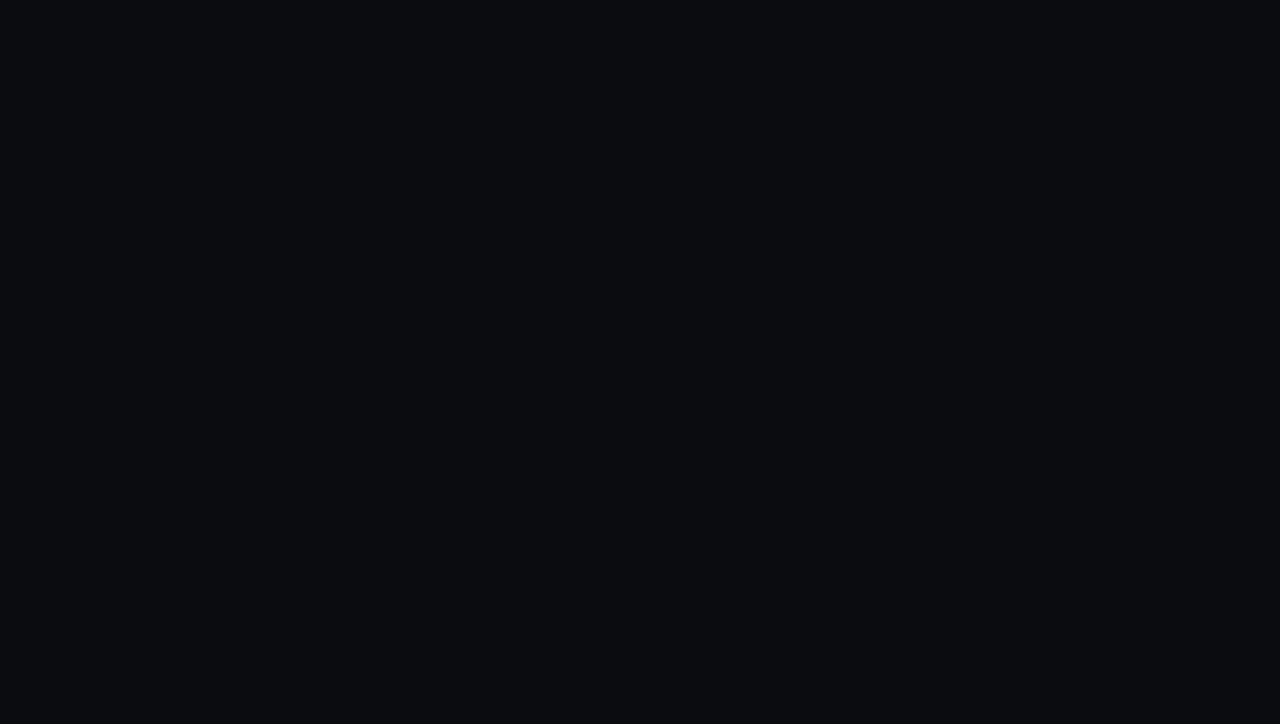
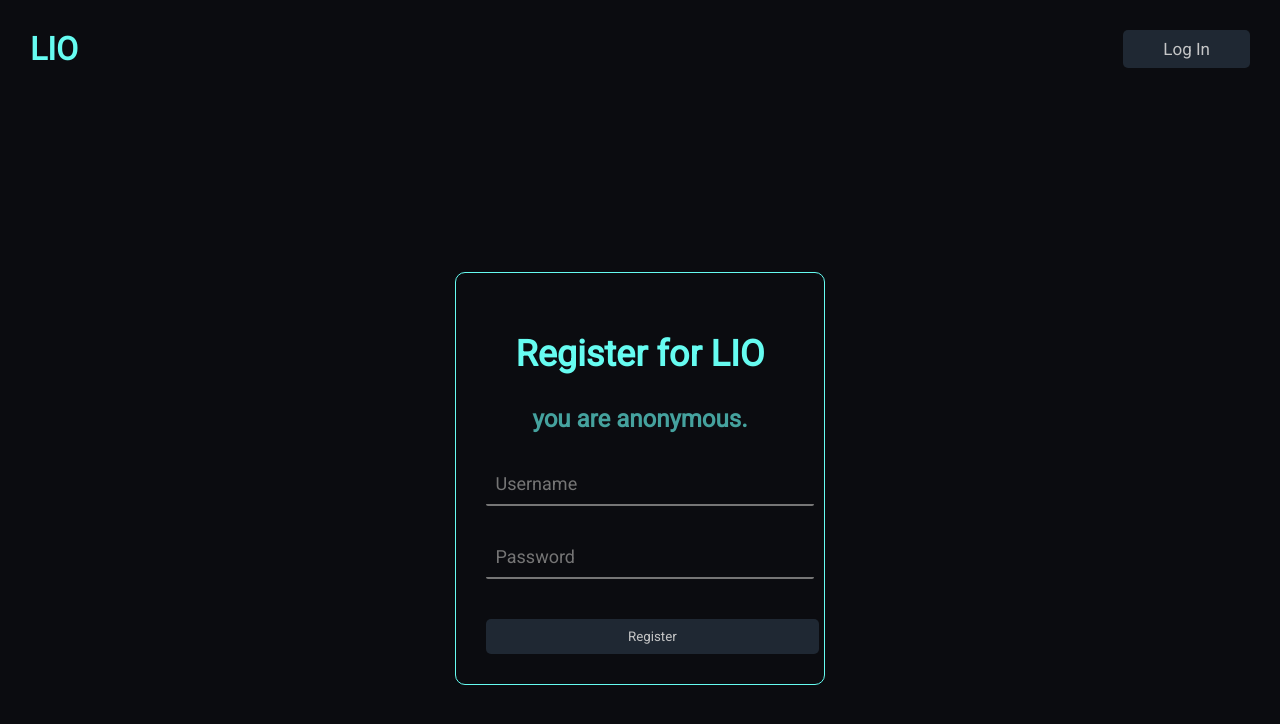
Before and after one commit to Manuel-heav/LIO, a React (Create React App) app in the folder client/: page /register in a window 1280 px wide. Before the commit this address had no page. Shown: the top 724 px of the page. Built offline with nearby package versions, Linux system fonts and the light colour scheme.

Commit message:
sign up done

```diff
--- /dev/null
+++ b/client/src/components/Register.jsx
@@ -0,0 +1,27 @@
+import React from 'react'
+import './login.css'
+const Login = () => {
+  return (
+    <div className="login">
+      <div className="login__header">
+        <h1>LIO</h1>
+        <div className="login__btn__container">
+          <button className="widerBtn">Log In</button>
+        </div>
+      </div>
+      <div className="main__container">
+        <div className="login__container">
+            <h1>Register for LIO</h1>
+            <h2>you are anonymous.</h2>
+            <form>
+                <input type="text" name="username" placeholder="Username" />
+                <input type="password" name="password" placeholder="Password" />
+                <button>Register</button>
+            </form>
+        </div>
+        </div>
+    </div>
+  )
+}
+
+export default Login
--- a/client/src/index.js
+++ b/client/src/index.js
@@ -7,6 +7,7 @@ import {
 } from "react-router-dom";
 import App from './App';
 import Login from './components/Login';
+import Register from './components/Register';
 import reportWebVitals from './reportWebVitals';
 
 ReactDOM.render(
@@ -14,6 +15,7 @@ ReactDOM.render(
   <Routes>
     <Route path="/" element={<App />}/>
     <Route path="/login" element={<Login />}/>
+    <Route path="/register" element={<Register />}/>
   </Routes>
   </BrowserRouter>,
   document.getElementById('root')
```
